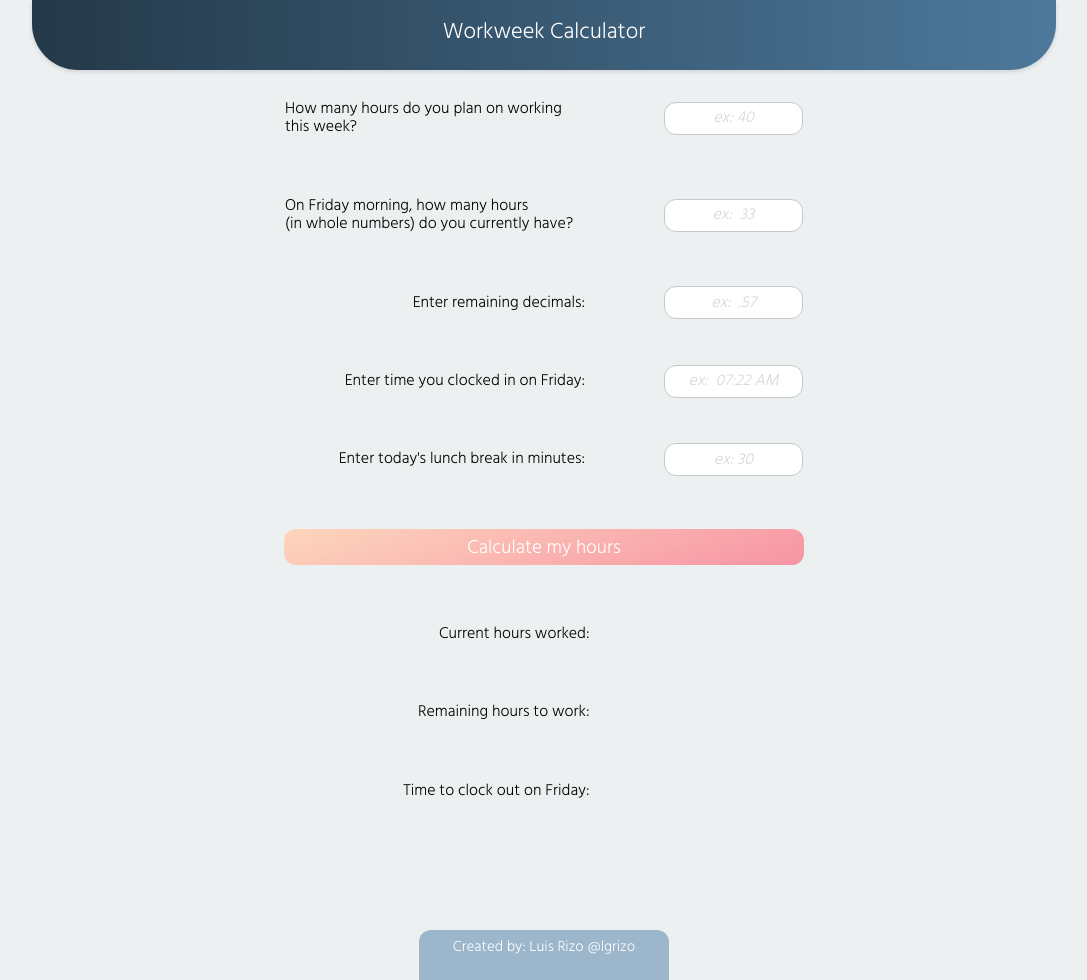
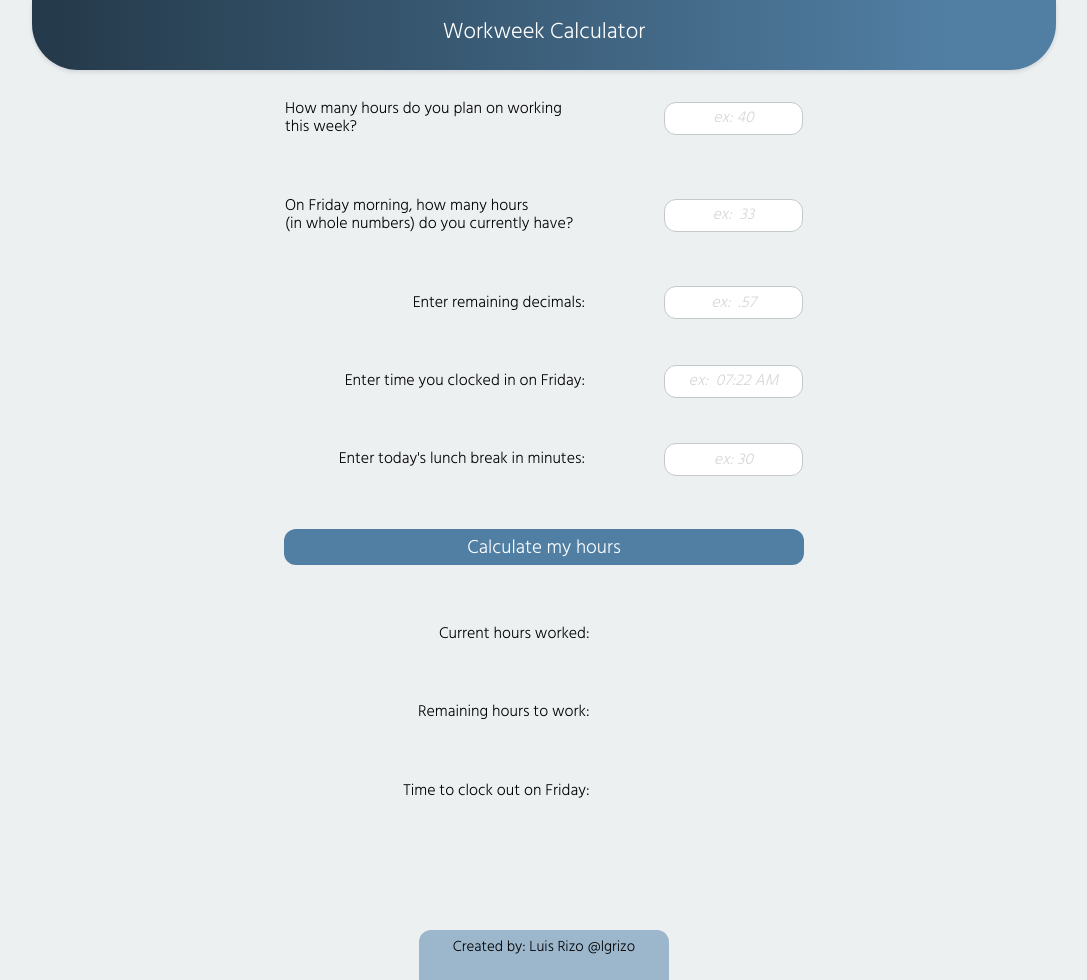
Before and after one commit to lgrizo/heroku-40-hour-calculator, a PHP site: page / in a window 1280 px wide. Shown: the whole page, without its empty margins (96-1183 px from the left). Run offline with PHP 8.4, Linux system fonts and the light colour scheme; some libraries are stand-ins or nearby versions.

Commit message:
button color

```diff
--- a/css/main.css
+++ b/css/main.css
@@ -16,7 +16,7 @@ header {
   height: 70px;
   border-bottom-left-radius: 46px;
   border-bottom-right-radius: 46px;
-  background-image: linear-gradient(to right, #243949 0%, #517fa4 110%);
+  background-image: linear-gradient(to right, #243949 0%, #517fa4 90%);
   box-shadow: 0px 2px 4px rgba(44, 62, 80, 0.15);
   color: #fff;
   text-align: center;
@@ -82,7 +82,7 @@ h4 {
   border: 1px;
   width: 250px;
   height: 36px;
-  background-image: linear-gradient(-20deg, #f794a4 0%, #fdd6bd 100%);
+  background-color: #517fa4;
   color: #FFF;
   border-radius: 12px;
   font-weight: 100;
@@ -132,7 +132,7 @@ footer {
 }
 
 footer h4 {
-  color: #fff;
+  color: #000;
   text-align: center;
   vertical-align: bottom;
   padding-top: 9px;
```
